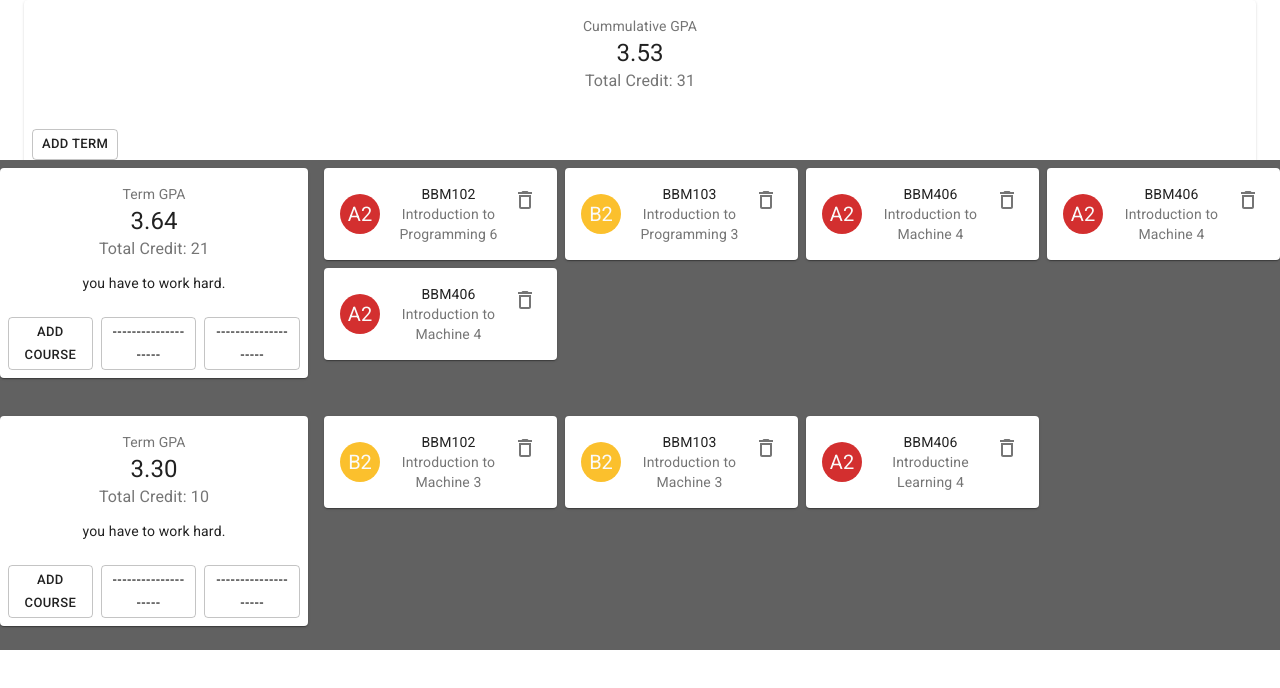
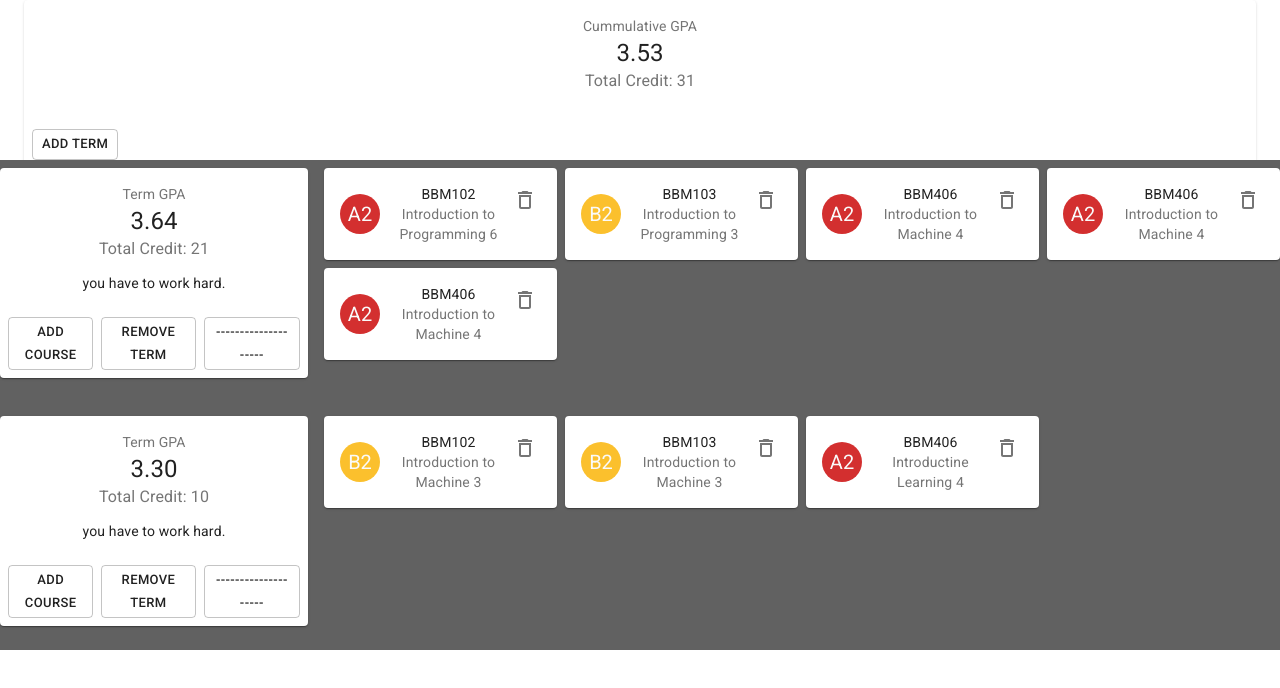
Before and after one commit to cagatayyigit/gpa-calc, a React (Create React App) app: page / in a window 1280 px wide. Shown: the top 688 px of the page. Built offline with nearby package versions, Linux system fonts and the light colour scheme.

Commit message:
Remove term

```diff
--- a/src/Home.js
+++ b/src/Home.js
@@ -1,13 +1,11 @@
 import React, {useState} from 'react';
 import { makeStyles } from '@material-ui/core/styles';
 import Container from '@material-ui/core/Container'
-import Paper from '@material-ui/core/Paper';
 import Grid from '@material-ui/core/Grid';
 import TermSummary from '../src/component/TermSummary';
 import Summary from '../src/component/Summary';
-import { Divider } from '@material-ui/core';
 import CourseCard from "../src/component/CourseCard"
-import { grey, red, yellow } from '@material-ui/core/colors';
+import { grey, red } from '@material-ui/core/colors';
 
 const useStyles = makeStyles((theme) => ({
     root: {
@@ -79,6 +77,12 @@ const Home = () => {
         setTerms(newTerms);
     }
 
+
+    const handleRemoveTerm = (term) => {
+        let newTerms = terms.filter(t => t !== term);
+        setTerms(newTerms);
+    }
+
     return (
         <div className={classes.root}>
             <Container>
@@ -87,14 +91,14 @@ const Home = () => {
             {terms.map((term, termIdx) => (
                 <Grid container spacing={2} className={classes.term}>
                     <Grid item xs={3}>
-                        <TermSummary term={term} termIdx={termIdx} handleAddCourse = {handleAddCourse}/>
+                        <TermSummary term={term} termIdx={termIdx} handleAddCourse = {handleAddCourse} handleRemoveTerm={handleRemoveTerm}/>
                     </Grid>
                     <Grid item xs={9}>
                         <Grid container  className={classes.term}>
                             <Grid container spacing={1} className={classes.term}>
                                 {term.map((course, courseIdx) => (
                                     <Grid item xs={6} md={3}>
-                                        <CourseCard termIdx={termIdx} courseIdx={courseIdx} course={course} handleDelete={handleDelete}/>
+                                        <CourseCard termIdx={termIdx} courseIdx={courseIdx} course={course} handleDelete={handleDelete} />
                                     </Grid>
                                 ))}
                             </Grid>
--- a/src/component/CourseCard.js
+++ b/src/component/CourseCard.js
@@ -1,11 +1,7 @@
 import React from 'react';
 import { makeStyles } from '@material-ui/core/styles';
 import Card from '@material-ui/core/Card';
-import CardActions from '@material-ui/core/CardActions';
-import CardContent from '@material-ui/core/CardContent';
-import Button from '@material-ui/core/Button';
 import {DeleteOutlined} from "@material-ui/icons";
-import Typography from '@material-ui/core/Typography';
 import { Avatar, CardHeader, IconButton } from '@material-ui/core';
 import { grey, red, yellow } from '@material-ui/core/colors';
 
--- a/src/component/TermSummary.js
+++ b/src/component/TermSummary.js
@@ -5,7 +5,6 @@ import CardActions from '@material-ui/core/CardActions';
 import CardContent from '@material-ui/core/CardContent';
 import Button from '@material-ui/core/Button';
 import Typography from '@material-ui/core/Typography';
-import { grey, red, yellow } from '@material-ui/core/colors';
 import TextField from '@material-ui/core/TextField';
 import Dialog from '@material-ui/core/Dialog';
 import DialogActions from '@material-ui/core/DialogActions';
@@ -13,7 +12,6 @@ import DialogContent from '@material-ui/core/DialogContent';
 import DialogContentText from '@material-ui/core/DialogContentText';
 import DialogTitle from '@material-ui/core/DialogTitle';
 import MenuItem from '@material-ui/core/MenuItem';
-import FormHelperText from '@material-ui/core/FormHelperText';
 import FormControl from '@material-ui/core/FormControl';
 import Select from '@material-ui/core/Select';
 import InputLabel from '@material-ui/core/InputLabel';
@@ -44,7 +42,7 @@ const toInt = (grade) => {
   if (grade === "B2") return 3.0;
 }
 
-export default function TermSummary({term, termIdx, handleAddCourse}) {
+export default function TermSummary({term, termIdx, handleAddCourse, handleRemoveTerm}) {
   const classes = useStyles();
   const [grade, setGrade] = useState("");
   const [credit, setCretit] = useState(0);
@@ -108,7 +106,7 @@ export default function TermSummary({term, termIdx, handleAddCourse}) {
 
       <CardActions>
                 <Button variant="outlined"  size="small" onClick={handleClickOpen}>Add Course</Button>
-                <Button variant="outlined"  size="small" >--------------------</Button>
+                <Button variant="outlined"  size="small" onClick={() => handleRemoveTerm(term)}>Remove Term</Button>
                 <Button variant="outlined"  size="small">--------------------</Button>
       </CardActions>
 
```
Also changed, not shown: src/component/Summary.js (+2 -14 lines).
